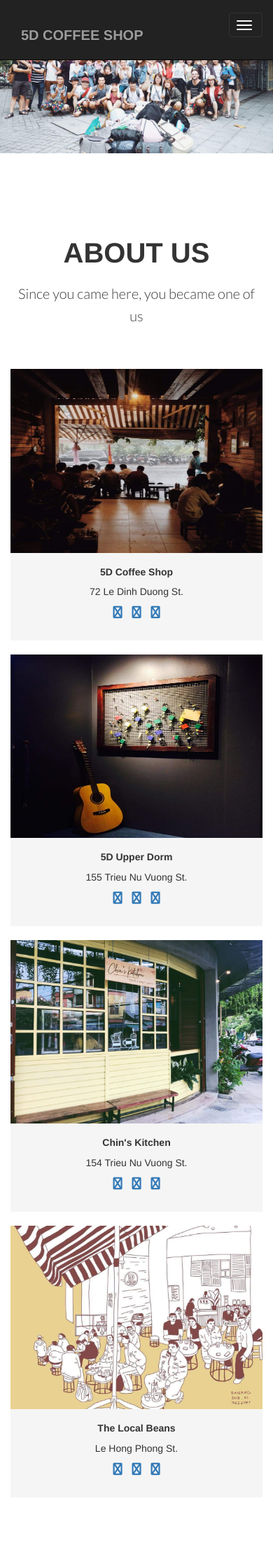
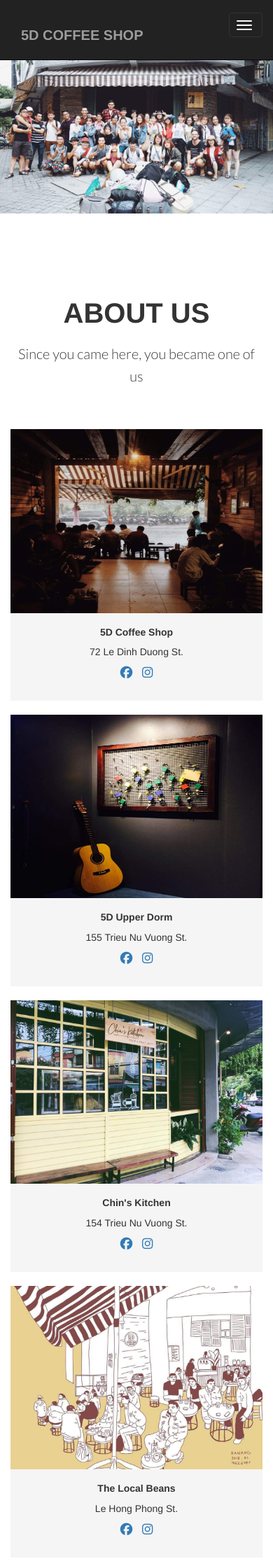
Before and after one commit to hieulebkdn/5dcoffee, a Rails app: page / in a window 390 px wide. Shown: the top 2240 px of the page at 70% size. Run offline with Rails 7, Linux system fonts and the light colour scheme; style sheets or scripts are compiled from the project's sources; some libraries are stand-ins or nearby versions.

Commit message:
Config google maps API & padding

```diff
--- a/app/assets/stylesheets/custom.scss
+++ b/app/assets/stylesheets/custom.scss
@@ -1,3 +1,9 @@
+@media screen and (max-width: 1024px){
+  body {
+    padding-top: 86px;
+  }
+}
+
 .shop-image {
   height: 262.5px !important;
   width: 100% !important;
--- a/app/views/page/index.html.erb
+++ b/app/views/page/index.html.erb
@@ -49,9 +49,8 @@
               72 Le Dinh Duong St.
             </p>
             <ul class="social-profile">
-              <li><a href="#"><i class="fa fa-facebook fa-lg"></i></a></li>
-              <li><a href="#"><i class="fa fa-twitter fa-lg"></i></a></li>
-              <li><a href="#"><i class="fa fa-dribbble fa-lg"></i></a></li>
+              <li><a href="https://www.facebook.com/5dcoffeeshop/"><i class="fab fa-facebook fa-lg"></i></a></li>
+              <li><a href="#"><i class="fab fa-instagram fa-lg"></i></a></li>
             </ul>
           </div>
         </div>
@@ -65,9 +64,8 @@
               155 Trieu Nu Vuong St.
             </p>
             <ul class="social-profile">
-              <li><a href="#"><i class="fa fa-facebook fa-lg"></i></a></li>
-              <li><a href="#"><i class="fa fa-twitter fa-lg"></i></a></li>
-              <li><a href="#"><i class="fa fa-dribbble fa-lg"></i></a></li>
+              <li><a href="#"><i class="fab fa-facebook fa-lg"></i></a></li>
+              <li><a href="#"><i class="fab fa-instagram fa-lg"></i></a></li>
             </ul>
           </div>
         </div>
@@ -81,9 +79,8 @@
               154 Trieu Nu Vuong St.
             </p>
             <ul class="social-profile">
-              <li><a href="#"><i class="fa fa-facebook fa-lg"></i></a></li>
-              <li><a href="#"><i class="fa fa-twitter fa-lg"></i></a></li>
-              <li><a href="#"><i class="fa fa-dribbble fa-lg"></i></a></li>
+              <li><a href="#"><i class="fab fa-facebook fa-lg"></i></a></li>
+              <li><a href="#"><i class="fab fa-instagram fa-lg"></i></a></li></li>
             </ul>
           </div>
         </div>
@@ -97,9 +94,8 @@
               Le Hong Phong St.
             </p>
             <ul class="social-profile">
-              <li><a href="#"><i class="fa fa-facebook fa-lg"></i></a></li>
-              <li><a href="#"><i class="fa fa-twitter fa-lg"></i></a></li>
-              <li><a href="#"><i class="fa fa-dribbble fa-lg"></i></a></li>
+              <li><a href="#"><i class="fab fa-facebook fa-lg"></i></a></li>
+              <li><a href="#"><i class="fab fa-instagram fa-lg"></i></a></li>
             </ul>
           </div>
         </div>
@@ -119,7 +115,7 @@
         </div>
         <div class="sub-heading">
           <p>
-           Lorem ipsum dolor sit amet, mutat paulo simul per no, assum fastidii vituperata eam no.
+            Please let us know if you need any further information :D
           </p>
         </div>
       </div>
@@ -187,10 +183,10 @@
           <div class="aligncenter">
             <ul class="social-network social-circle">
               <li><a href="#" class="icoRss" title="Rss"><i class="fa fa-rss"></i></a></li>
-              <li><a href="#" class="icoFacebook" title="Facebook"><i class="fa fa-facebook"></i></a></li>
-              <li><a href="#" class="icoTwitter" title="Twitter"><i class="fa fa-twitter"></i></a></li>
-              <li><a href="#" class="icoGoogle" title="Google +"><i class="fa fa-google-plus"></i></a></li>
-              <li><a href="#" class="icoLinkedin" title="Linkedin"><i class="fa fa-linkedin"></i></a></li>
+              <li><a href="#" class="icoFacebook" title="Facebook"><i class="fab fa-facebook"></i></a></li>
+              <li><a href="#" class="icoTwitter" title="Twitter"><i class="fab fa-twitter"></i></a></li>
+              <li><a href="#" class="icoGoogle" title="Google +"><i class="fab fa-google-plus"></i></a></li>
+              <li><a href="#" class="icoLinkedin" title="Linkedin"><i class="fab fa-linkedin"></i></a></li>
             </ul>
           </div>
         </div>
@@ -199,7 +195,7 @@
         <div class="col-md-12">
           <div class="aligncenter">
             <p>
-             &copy;2015 Groovin - All right reserved | Designed by <a href="http://bootstraptaste.com">BootstrapTaste</a>.
+             &copy;2018 Groovin - All right reserved | Developed by Socold</a>.
            </p>
          </div>
        </div>
@@ -209,7 +205,7 @@
 </footer>
 <a href="#" class="scrollup"><i class="fa fa-angle-up fa-2x"></i></a>
 <!-- javascript -->
-<script src="https://maps.googleapis.com/maps/api/js?key=AIzaSyASm3CwaK9qtcZEWYa-iQwHaGi3gcosAJc&sensor=false"></script>
+<script src="https://maps.googleapis.com/maps/api/js?key=AIzaSyC_yQ0GJfffLlAEr6O6ZsHJesQGuPKjlIg"></script>
 <script>
   $(document).ready(function(){
     $('#slippry-slider').slippry(
@@ -223,7 +219,6 @@
         preload: 'visible',
         pager: false,
       }
-
       )
   });
 </script>
@@ -233,26 +228,18 @@
     google.maps.event.addDomListener(window, 'load', init);
 
     function init() {
-        // Basic options for a simple Google Map
-        // For more options see: https://developers.google.com/maps/documentation/javascript/reference#MapOptions
-        var mapOptions = {
-            // How zoomed in you want the map to start at (always required)
-            zoom: 11,
+      var myLatLng = {lat: 16.063289, lng: 108.217443};
 
-            // The latitude and longitude to center the map (always required)
-            center: new google.maps.LatLng(40.6700, -73.9400), // New York
+      var map = new google.maps.Map(document.getElementById('map'), {
+        zoom: 15,
+        center: myLatLng
+      });
 
-            // How you would like to style the map.
-            // This is where you would paste any style found on Snazzy Maps.
-            styles: [ {   featureType:"all",    elementType:"all",    stylers:[   {     invert_lightness:true   },    {     saturation:10   },    {     lightness:30    },    {     gamma:0.5   },    {     hue:"#5C9F24"   }   ] } ]
-          };
-
-        // Get the HTML DOM element that will contain your map
-        // We are using a div with id="map" seen below in the <body>
-        var mapElement = document.getElementById('map');
-
-        // Create the Google Map using out element and options defined above
-        var map = new google.maps.Map(mapElement, mapOptions);
+      var marker = new google.maps.Marker({
+        position: myLatLng,
+        map: map,
+        title: "5D Upper Dorm"
+      });
     }
   </script>
 </body>
```
Lines whose indentation alone changed are shown as unchanged.
